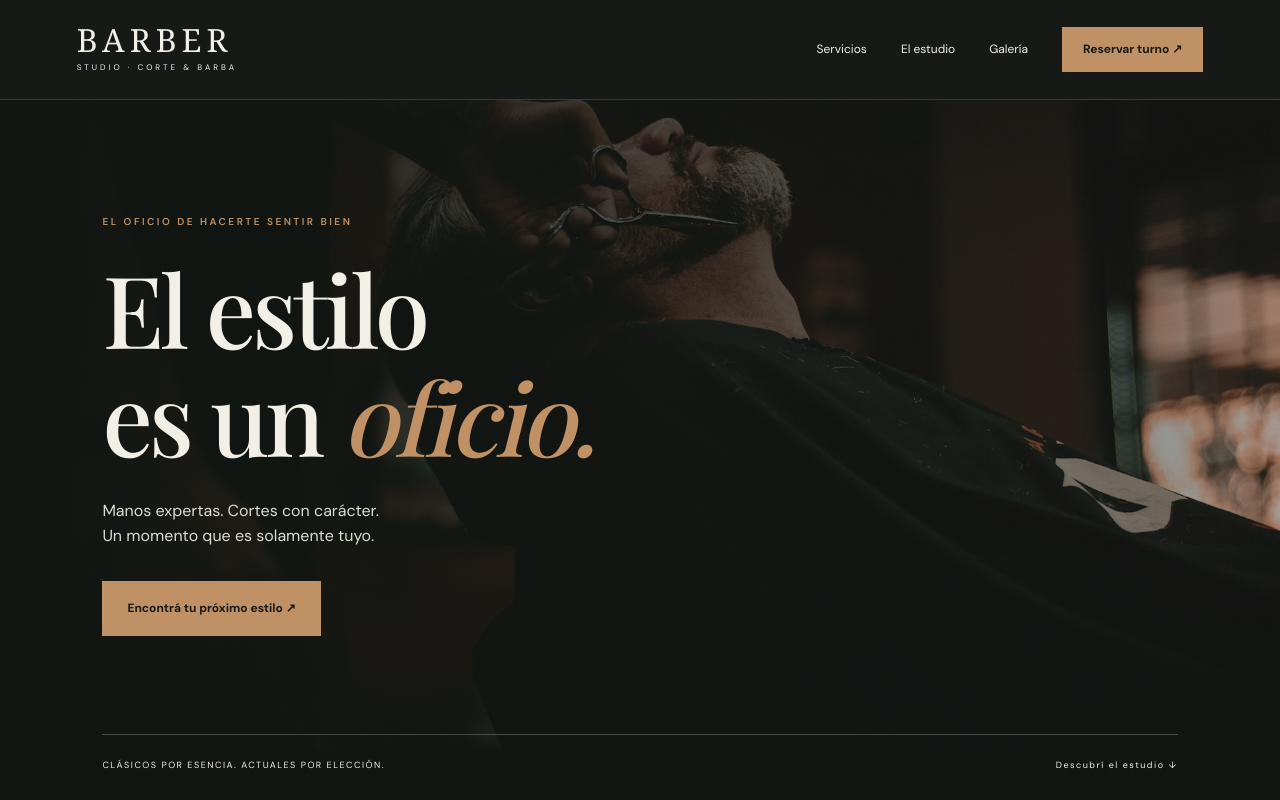
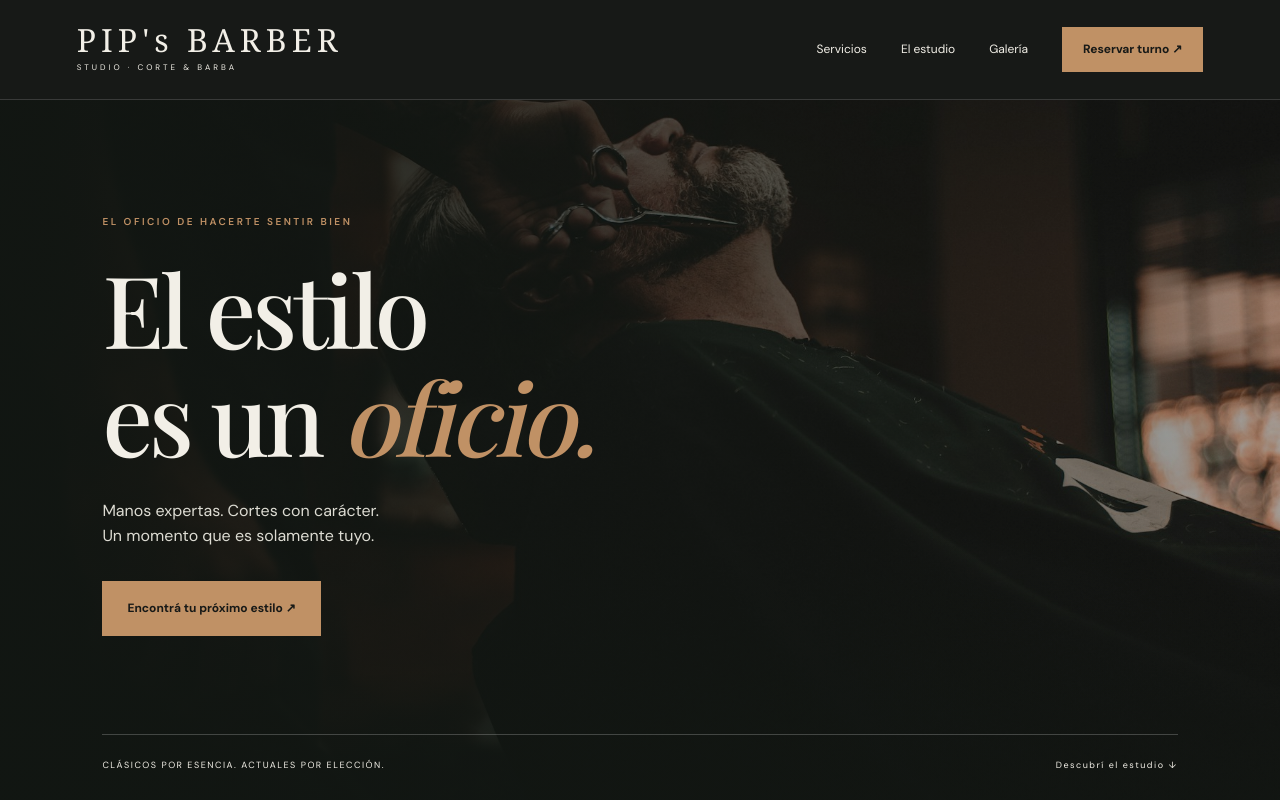
Before and after one commit to Dariobod/Barber, a website: page index.html in a window 1280 px wide. Shown: the top 800 px of the page. Drawn offline with nearby package versions, Linux system fonts and the light colour scheme; a web font is replaced by a local one.

Commit message:
content: rename brand to PIP's BARBER

```diff
--- a/index.html
+++ b/index.html
@@ -1,6 +1,6 @@
 <!doctype html>
-<html lang="es"><head><meta charset="UTF-8"><meta name="viewport" content="width=device-width,initial-scale=1"><meta name="description" content="Barber Studio. Un concepto de barbería donde el oficio clásico encuentra el estilo contemporáneo."><meta name="theme-color" content="#171917"><title>Barber Studio — El estilo es un oficio</title><link rel="stylesheet" href="styles.css"><script src="script.js" defer></script></head>
-<body><a class="skip" href="#contenido">Saltar al contenido</a><header><a class="brand" href="#inicio">BARBER<span>STUDIO · CORTE & BARBA</span></a><button class="menu" aria-expanded="false" aria-controls="nav">Menú +</button><nav id="nav"><a href="#servicios">Servicios</a><a href="#nosotros">El estudio</a><a href="#galeria">Galería</a><a class="button small" href="#reservar">Reservar turno ↗</a></nav></header>
+<html lang="es"><head><meta charset="UTF-8"><meta name="viewport" content="width=device-width,initial-scale=1"><meta name="description" content="PIP's BARBER. Un concepto de barbería donde el oficio clásico encuentra el estilo contemporáneo."><meta name="theme-color" content="#171917"><title>PIP's BARBER — El estilo es un oficio</title><link rel="stylesheet" href="styles.css"><script src="script.js" defer></script></head>
+<body><a class="skip" href="#contenido">Saltar al contenido</a><header><a class="brand" href="#inicio">PIP's BARBER<span>STUDIO · CORTE & BARBA</span></a><button class="menu" aria-expanded="false" aria-controls="nav">Menú +</button><nav id="nav"><a href="#servicios">Servicios</a><a href="#nosotros">El estudio</a><a href="#galeria">Galería</a><a class="button small" href="#reservar">Reservar turno ↗</a></nav></header>
 <main id="contenido"><section class="hero" id="inicio"><img src="assets/barber.jpg" alt="Barbero trabajando con tijera durante un corte" fetchpriority="high"><div class="hero-copy"><p class="eyebrow">EL OFICIO DE HACERTE SENTIR BIEN</p><h1>El estilo<br>es un <em>oficio.</em></h1><p>Manos expertas. Cortes con carácter.<br>Un momento que es solamente tuyo.</p><a class="button" href="#reservar">Encontrá tu próximo estilo ↗</a></div><div class="hero-bottom"><span>CLÁSICOS POR ESENCIA. ACTUALES POR ELECCIÓN.</span><a href="#servicios">Descubrí el estudio ↓</a></div></section>
 <div class="ticker"><span>PRECISIÓN</span><b>✦</b><span>CARÁCTER</span><b>✦</b><span>BUEN OFICIO</span><b>✦</b><span>TU MEJOR VERSIÓN</span></div>
 <section class="section" id="servicios"><div class="heading"><div><p class="eyebrow">01 / NUESTROS SERVICIOS</p><h2>Un buen corte.<br>Un gran <em>ritual.</em></h2></div><p>Desde un clásico de siempre hasta un nuevo comienzo. Elegí la experiencia que va con vos.</p></div><div class="services">
@@ -11,4 +11,4 @@
 <section class="section" id="galeria"><div class="heading"><div><p class="eyebrow">03 / PUERTAS ADENTRO</p><h2>Un lugar con <em>carácter.</em></h2></div><p>La atmósfera también es parte del ritual.</p></div><div class="gallery"><figure><img src="assets/barber.jpg" alt="Escena de un corte de cabello, imagen de concepto" loading="lazy"><figcaption>01 — El ritual</figcaption></figure><figure><img src="assets/ritual.jpg" alt="Detalle de un corte, imagen de concepto" loading="lazy"><figcaption>02 — El oficio</figcaption></figure></div></section>
 <section class="section booking" id="reservar"><div><p class="eyebrow">04 / TU PRÓXIMO TURNO</p><h2>Un cambio empieza<br>por <em>sentarte.</em></h2><p>Probá cómo sería elegir tu experiencia.</p><p class="demo">MODO CONCEPTO · NO GENERA UNA RESERVA REAL</p></div><form id="booking-form"><label>Tu nombre<input name="name" required maxlength="80" autocomplete="given-name" placeholder="¿Cómo te llamás?"></label><label>Elegí tu ritual<select name="service" id="service"><option>Corte de autor</option><option>Ritual de barba</option><option>La experiencia completa</option></select></label><div class="form-row"><label>Fecha<input id="date" name="date" type="date" required></label><label>Horario<select name="time"><option>10:00</option><option>12:00</option><option>15:00</option><option>17:00</option><option>19:00</option></select></label></div><button class="button" type="submit">Probar reserva ↗</button><p id="message" role="status" aria-live="polite"></p></form></section>
 <section class="section faq"><p class="eyebrow">ANTES DE VENIR</p><h2>Los detalles, <em>claros.</em></h2><details><summary>¿Cómo funciona la reserva?</summary><p>Por ahora podés probar el formulario. No enviamos datos ni bloqueamos horarios. La conexión con una agenda real será el próximo paso.</p></details><details><summary>¿Puedo elegir mi estilo?</summary><p>El concepto incluye una conversación antes del corte para encontrar una propuesta que acompañe tu pelo, tu rutina y tu estilo.</p></details><details><summary>¿Dónde está el estudio?</summary><p>La dirección, los horarios y los canales de contacto se incorporarán cuando se definan los datos de la barbería.</p></details></section></main>
-<footer><a class="brand" href="#inicio">BARBER<span>STUDIO · CORTE & BARBA</span></a><p>Un clásico. A tu manera.</p><div class="footer-bottom"><span>© <span id="year"></span> Barber Studio · Sitio de concepto</span><a href="#inicio">Volver arriba ↑</a><span>Dirección y contacto por definir</span></div></footer></body></html>
+<footer><a class="brand" href="#inicio">PIP's BARBER<span>STUDIO · CORTE & BARBA</span></a><p>Un clásico. A tu manera.</p><div class="footer-bottom"><span>© <span id="year"></span> PIP's BARBER · Sitio de concepto</span><a href="#inicio">Volver arriba ↑</a><span>Dirección y contacto por definir</span></div></footer></body></html>
```
